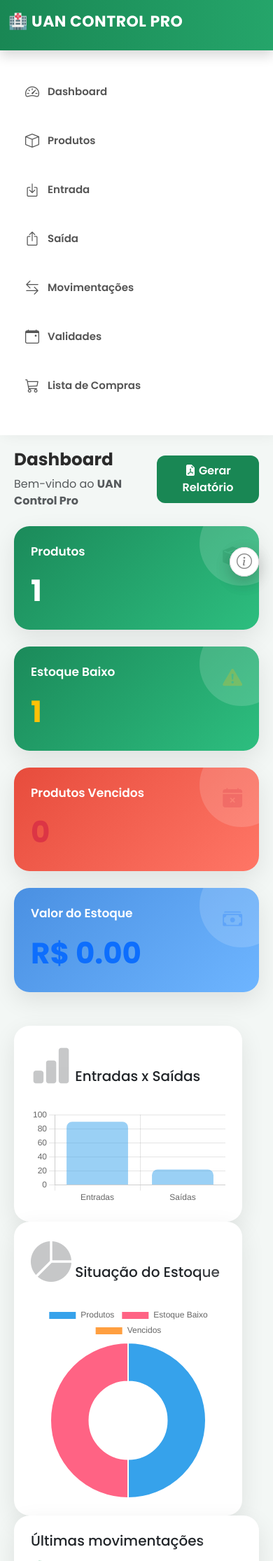
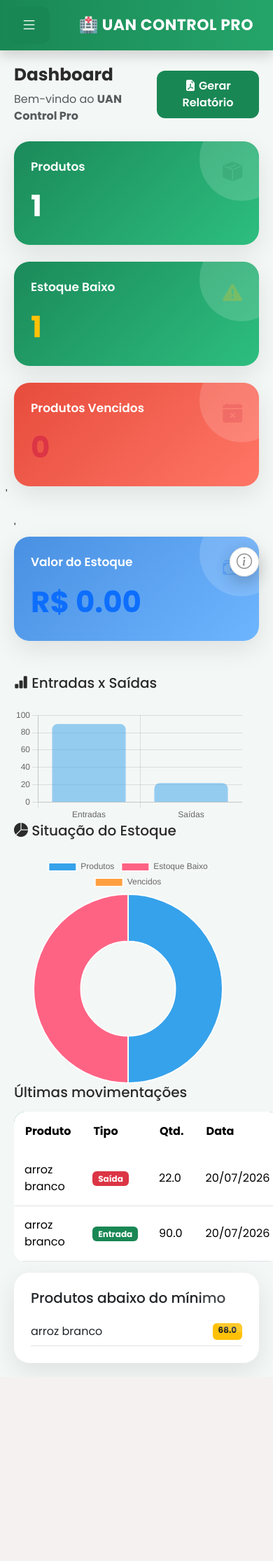
Before and after one commit to pardalhub/uan-control-pro, a Flask app: page / in a window 390 px wide. Shown: the top 2231 px of the page at 70% size. After the commit the page ends 1959 px from the top, so only its background shows below. Run offline with Flask 3, Linux system fonts and the light colour scheme.

Commit message:
Melhoria da interface responsiva

```diff
--- a/static/css/estilo.css
+++ b/static/css/estilo.css
@@ -18,6 +18,10 @@ body{
     height:72px;
     background:linear-gradient(90deg,#198754,#25a56a)!important;
     box-shadow:0 8px 25px rgba(0,0,0,.12);
+
+    position:sticky;
+    top:0;
+    z-index:1050;
 }
 
 .navbar-brand{
@@ -465,3 +469,74 @@ font-size:30px;
     margin:12px 0;
 
 }
+
+/* MOBILE */
+
+@media (max-width:768px){
+
+.menu-lateral{
+
+display:none;
+
+}
+
+.conteudo{
+
+padding:20px;
+
+width:100%;
+
+}
+
+.offcanvas{
+
+width:260px;
+
+}
+
+}
+
+.offcanvas-header{
+    background:#198754;
+    color:white;
+}
+
+.offcanvas-title{
+    font-weight:700;
+}
+
+.offcanvas-body{
+    padding:20px;
+}
+
+.offcanvas .menu-item{
+    margin-bottom:10px;
+}
+
+.card-dashboard{
+    animation:fadeCard .45s ease;
+}
+
+@keyframes fadeCard{
+
+from{
+    opacity:0;
+    transform:translateY(20px);
+}
+
+to{
+    opacity:1;
+    transform:translateY(0);
+}
+
+}
+
+.menu-item.ativo{
+
+background:linear-gradient(90deg,#198754,#2dbf80);
+
+color:white;
+
+box-shadow:0 8px 18px rgba(25,135,84,.25);
+
+}
--- a/templates/base.html
+++ b/templates/base.html
@@ -27,20 +27,56 @@
 
 <div class="container-fluid">
 
-<a class="navbar-brand fw-bold" href="/">
+<button
+class="btn btn-success d-md-none"
+type="button"
+data-bs-toggle="offcanvas"
+data-bs-target="#menuMobile">
 
+<i class="bi bi-list fs-3"></i>
+
+</button>
+
+<a class="navbar-brand fw-bold ms-2" href="/">
 🏥 UAN CONTROL PRO
-
-<!-- Botão de informações -->
-
-
-</div>
-
 </a>
 
 </div>
 
 </nav>
+<div class="offcanvas offcanvas-start" tabindex="-1" id="menuMobile">
+
+<div class="offcanvas-header">
+
+<h5>Menu</h5>
+
+<button
+type="button"
+class="btn-close"
+data-bs-dismiss="offcanvas">
+</button>
+
+</div>
+
+<div class="offcanvas-body">
+
+<a href="/" class="menu-item {% if request.path == '/' %}ativo{% endif %}">🏠 Dashboard</a>
+
+<a href="/produtos" class="menu-item {% if request.path == '/' %}ativo{% endif %}">📦 Produtos</a>
+
+<a href="/entrada" class="menu-item {% if request.path == '/' %}ativo{% endif %}">⬇ Entrada</a>
+
+<a href="/saida" class="menu-item {% if request.path == '/' %}ativo{% endif %}">⬆ Saída</a>
+
+<a href="/movimentacoes" class="menu-item {% if request.path == '/' %}ativo{% endif %}">🔄 Movimentações</a>
+
+<a href="/validade" class="menu-item {% if request.path == '/' %}ativo{% endif %}">📅 Validades</a>
+
+<a href="/compras" class="menu-item {% if request.path == '/' %}ativo{% endif %}">🛒 Compras</a>
+
+</div>
+
+</div>
 
 <div class="container-fluid">
 
@@ -160,6 +196,35 @@ Lista de Compras
 
 </div>
 
+<script>
+document.addEventListener("DOMContentLoaded", function () {
+
+    // Fecha o menu mobile ao clicar em um item
+    document.querySelectorAll("#menuMobile a").forEach(function(link){
+
+        link.addEventListener("click", function(){
+
+            const menu = bootstrap.Offcanvas.getInstance(
+                document.getElementById("menuMobile")
+            );
+
+            if(menu){
+                menu.hide();
+            }
+
+            // Faz a página abrir já no topo
+            window.scrollTo({
+                top: 0,
+                behavior: "instant"
+            });
+
+        });
+
+    });
+
+});
+</script>
+
 </body>
 
 </html>
--- a/templates/dashboard.html
+++ b/templates/dashboard.html
@@ -33,7 +33,7 @@
         </div>
     </div>
 
-    <div class="col-lg-3">
+    <div class="col-12 col-sm-6 col-xl-3">
         <div class="card card-dashboard card-verde p-4">
             <div class="d-flex justify-content-between">
                 <div>
@@ -46,7 +46,7 @@
         </div>
     </div>
 
-    <div class="col-lg-3">
+    <div class="col-12 col-sm-6 col-xl-3">
         <div class="card card-dashboard card-vermelho p-4">
             <div class="d-flex justify-content-between">
                 <div>
@@ -59,7 +59,7 @@
         </div>
     </div>
 
-    <div class="col-lg-3">
+    '<div class="col-12 col-sm-6 col-xl-3">'
         <div class="card card-dashboard card-azul p-4">
             <div class="d-flex justify-content-between">
                 <div>
@@ -82,7 +82,7 @@
 
     <div class="col-lg-6">
 
-        <div class="card card-dashboard p-4">
+        <div class="col-12 col-sm-6 col-xl-3">
 
             <h5 class="mb-4">
                 <i class="bi bi-bar-chart-fill"></i>
@@ -97,7 +97,7 @@
 
     <div class="col-lg-6">
 
-        <div class="card card-dashboard p-4">
+        <div class="col-12 col-sm-6 col-xl-3">
 
             <h5 class="mb-4">
                 <i class="bi bi-pie-chart-fill"></i>
@@ -114,7 +114,7 @@
 
     <div class="col-lg-8">
 
-        <div class="card card-dashboard p-4">
+        <div class="col-12 col-sm-6 col-xl-3">
 
             <h5 class="mb-3">
                 Últimas movimentações
```
